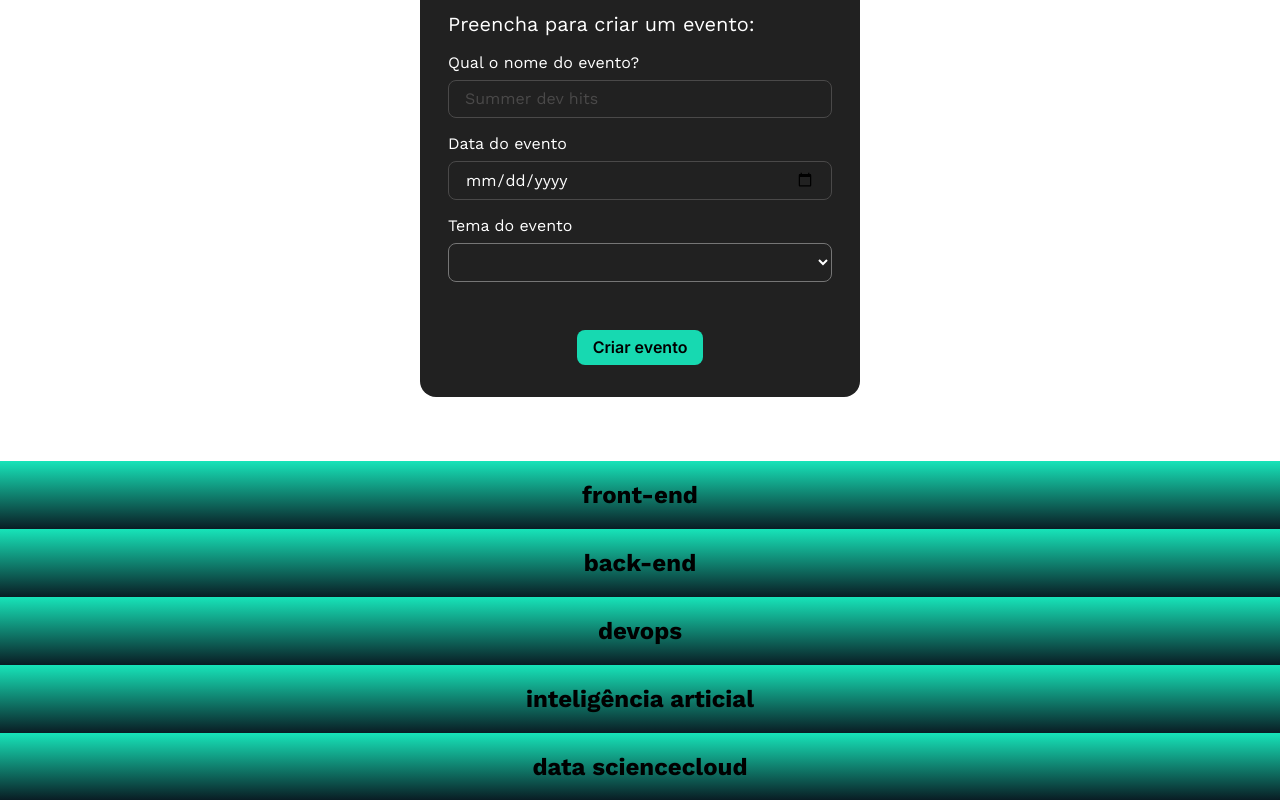
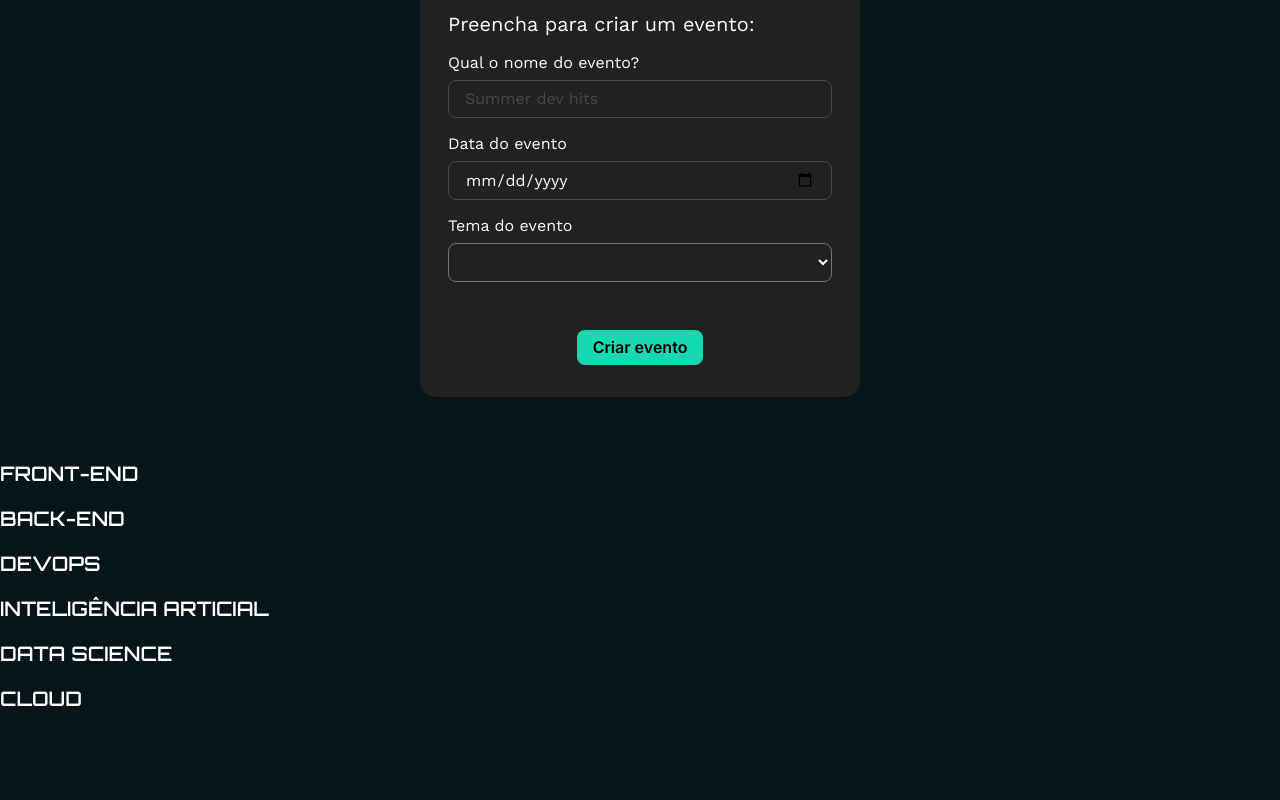
Before and after one commit to GeteGames/techboard-react-alura, a React (Vite) app: page / in a window 1280 px wide. Shown: the part 784-1584 px from the top of the page. After the commit the page ends 1515 px from the top, so only its background shows below. Built offline with nearby package versions, Linux system fonts and the light colour scheme.

Commit message:
Ajustando o titulos do tema

```diff
--- a/index.html
+++ b/index.html
@@ -8,13 +8,7 @@
     <link rel="preconnect" href="https://fonts.googleapis.com" />
     <link rel="preconnect" href="https://fonts.gstatic.com" crossorigin />
     <link
-      href="https://fonts.googleapis.com/css2?family=Work+Sans:ital,wght@0,100..900;1,100..900&display=swap"
-      rel="stylesheet"
-    />
-    <link rel="preconnect" href="https://fonts.googleapis.com" />
-    <link rel="preconnect" href="https://fonts.gstatic.com" crossorigin />
-    <link
-      href="https://fonts.googleapis.com/css2?family=Inter:ital,opsz,wght@0,14..32,100..900;1,14..32,100..900&display=swap"
+      href="https://fonts.googleapis.com/css2?family=Inter:ital,opsz,wght@0,14..32,100..900;1,14..32,100..900&family=Orbitron:wght@400..900&family=Work+Sans:ital,wght@0,100..900;1,100..900&display=swap"
       rel="stylesheet"
     />
   </head>
--- a/src/App.css
+++ b/src/App.css
@@ -8,13 +8,3 @@
   display: flex;
   justify-content: center;
 }
-
-section {
-  background: linear-gradient(180deg, #17E4B9 0%,  #091D24 100%);
-  display: flex;
-  justify-content: center;
-}
-
-section img {
-  max-width: 90%;
-}
--- a/src/App.jsx
+++ b/src/App.jsx
@@ -1,4 +1,5 @@
 import "./App.css";
+import { Banner } from "./componentes/Banner";
 import { FormularioDeEvento } from "./componentes/FormularioDeEvento";
 import { Tema } from "./componentes/Tema";
 
@@ -19,9 +20,7 @@
       <header>
         <img src="/logo.png" alt="" />
       </header>
-      <section>
-        <img src="/banner.png" alt="" />
-      </section>
+      <Banner></Banner>
       <FormularioDeEvento />
       <section>
         <Tema tema={temas[0]}></Tema>
--- /dev/null
+++ b/src/componentes/Banner/banner.estilos.css
@@ -0,0 +1,9 @@
+.banner {
+  background: linear-gradient(180deg, #17e4b9 0%, #091d24 100%);
+  display: flex;
+  justify-content: center;
+}
+
+.banner img {
+  max-width: 90%;
+}
--- /dev/null
+++ b/src/componentes/Banner/index.jsx
@@ -0,0 +1,9 @@
+import "./banner.estilos.css";
+
+export function Banner() {
+  return (
+    <section className="banner">
+      <img src="/banner.png" alt="" />
+    </section>
+  );
+}
--- a/src/componentes/Tema/index.jsx
+++ b/src/componentes/Tema/index.jsx
@@ -1,3 +1,5 @@
+import "./tema.estilos.css"
+
 export function Tema({ tema }) {
-  return <h2>{tema.nome}</h2>;
+  return <h3 className="titulo-tema">{tema.nome}</h3>;
 }
--- /dev/null
+++ b/src/componentes/Tema/tema.estilos.css
@@ -0,0 +1,10 @@
+.titulo-tema {
+  color: #ffffff;
+  font-family: "Orbitron", sans-serif;
+  font-size: 20px;
+  font-style: normal;
+  font-weight: 600;
+  line-height: 125%;
+  letter-spacing: 10%;
+  text-transform: uppercase;
+}
--- a/src/index.css
+++ b/src/index.css
@@ -2,3 +2,7 @@
 * {
   font-family: "Work Sans", sans-serif;
 }
+
+body {
+  background-color: #06151A;
+}
```
Lines whose indentation alone changed are shown as unchanged.
